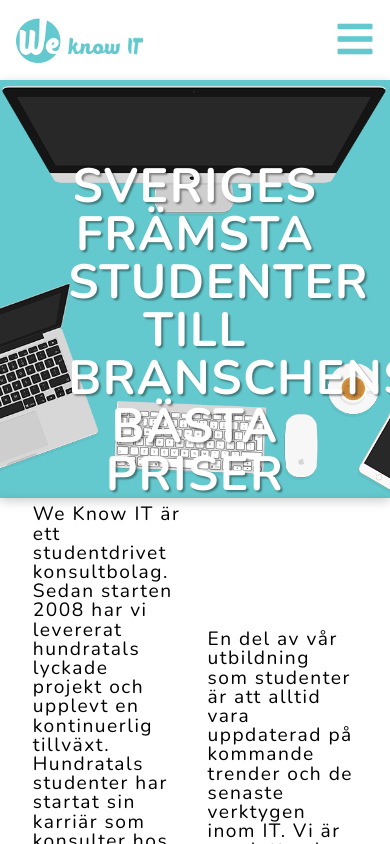
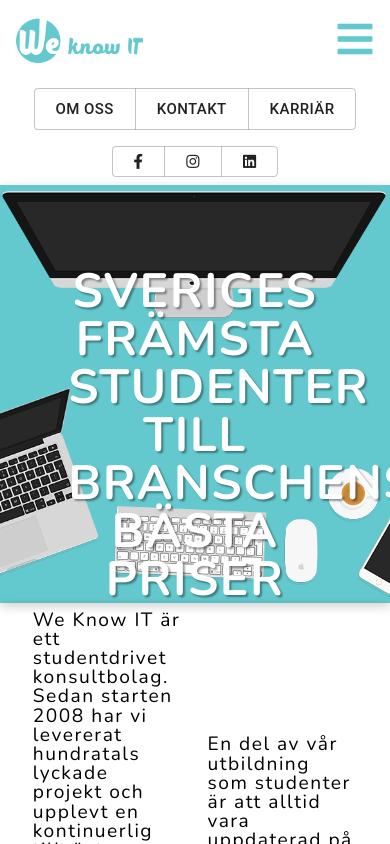
Before and after one commit to johniversen/wkit-website, a React (Create React App) app: page /about in a window 390 px wide. Both pictures are taken after a click on the element 355 px from the left and 40 px from the top of the page. Shown: the top 844 px of the page. Built offline with nearby package versions, Linux system fonts and the light colour scheme.

Commit message:
fixes for carrer contact form

```diff
--- a/src/components/ContactCareer/ContactCareer.jsx
+++ b/src/components/ContactCareer/ContactCareer.jsx
@@ -213,10 +213,12 @@ export default function ContactCareer() {
             Hur hittade du We Know IT?
           </option>
           <option value="Via Google">Via Google</option>
-          <option value="Via sociala medier">Via sociala medier</option>
-          <option value="Via en annons">Via en annons</option>
-          <option value="Via ett tips">Via ett tips</option>
-          <option value="Jag är en tidigare kund">Jag är en tidigare kund</option>
+          <option value="Via Facebook">Via Facebook</option>
+          <option value="Via andra sociala medier">Via andra sociala medier</option>
+          <option value="Via en vän">Via en vän</option>
+          <option value="Via en mässa">Via en mässa</option>
+          <option value="Via flyers på universitetet">Via flyers på universitetet</option>
+          <option value="Via information från We Know IT på en föreläsning">Via information från We Know IT på en föreläsning</option>
           <option value="På annat vis">På annat vis</option>
         </Select>
         <StyledTextArea id="message" name="message" placeholder="Personligt brev (frivilligt)" />
--- a/src/components/ContactClient/ContactClient.jsx
+++ b/src/components/ContactClient/ContactClient.jsx
@@ -5,12 +5,12 @@ import FormContainer from '../Form';
 
 const ContactClient = () => {
   const c = { ...COLORS };
-  const [toggledDiv, setCurrentDiv] = useState('default');
+
+  // Kommer användas för att toggla info-div med angivelser för vad som ska finns i meddalndet.
+  /* const [toggledDiv, setCurrentDiv] = useState('default');
 
   const setDiv = () => {
-    // const newValue = e.target.value;
-    // setCurrentDiv(newValue);
-    console.log("Changed");
+    setCurrentDiv(newValue);
   }
 
   const ToggledDiv = styled.div`
@@ -24,7 +24,7 @@ const ContactClient = () => {
   & > ul {
     margin-left: 1rem;
   }
-  `
+  ` */
 
   const StyledSection = styled.section`
   display: flex;
@@ -88,8 +88,8 @@ const ContactClient = () => {
         <StyledInfoSection href="tel:010-1510899"><i class="fas fa-phone"></i> 010 - 151 08 99</StyledInfoSection>
         <StyledInfoSection href="mailto:support@weknowit.se"><i class="fas fa-envelope"></i> support@weknowit.se</StyledInfoSection>
       </InfoContainer>
-      <FormContainer formFunction={() => setDiv()} />
-      {toggledDiv === 'Hemsida' && <ToggledDiv>
+      <FormContainer />
+      {/* {toggledDiv === 'Hemsida' && <ToggledDiv>
         <p>Försök besvara följande i ditt meddelande:</p>
         <ul>
           <li>Vad ska hemsidan användas till?</li>
@@ -104,7 +104,7 @@ const ContactClient = () => {
           <li>Vad ska applikationen innehålla?</li>
           <li>Har du idag någon inspiration för din applikation?</li>
         </ul>
-      </ToggledDiv>}
+      </ToggledDiv>} */}
     </StyledSection>
     </>
   );
--- a/src/components/Form/Form.jsx
+++ b/src/components/Form/Form.jsx
@@ -7,7 +7,7 @@ import './ContactClientStyles.css';
 
 // Detta är kontaktformuläret för kunder.
 
-const Form = (props) => {
+const Form = () => {
   const c = { ...COLORS };
 
   function sendEmail(e) {
@@ -23,6 +23,12 @@ const Form = (props) => {
 
     e.target.reset();
   }
+
+  /* const handleChange = (e) => {
+    e.preventDefault();
+    let newValue = e.target.value;
+    console.log(newValue);
+  } */
 
   const Select = styled.select`
   width: 86%;
@@ -142,7 +148,7 @@ const Form = (props) => {
           <option value="Malmö / Lund">Malmö / Lund</option>
           <option value="Annan ort">Annan ort</option>
         </Select>
-        <Select onChange = { () => props.formFunction() } id="subject" name="subject" required>
+        <Select id="subject" name="subject" required>
           <option value="" hidden>
             Ämne
           </option>
--- a/src/components/Form/index.jsx
+++ b/src/components/Form/index.jsx
@@ -1,11 +1,10 @@
 import React from 'react';
 import Form from './Form';
 
-const FormContainer = (props) => {
-  console.log(props);
+const FormContainer = () => {
   return (
     <>
-    <Form formFunction />
+    <Form />
     </>
   )
 }
--- a/src/components/Header/Header.jsx
+++ b/src/components/Header/Header.jsx
@@ -23,7 +23,7 @@ const useStyles = makeStyles(theme => ({
 const Header = (props) => {
   const classes = useStyles();
   const c = { ...COLORS };
-  const [toggledBurgerMenu, setCurrentMenu] = useState('defaul');
+  const [toggledBurgerMenu, setCurrentMenu] = useState('default');
 
   const facebookClick = () => {
     window.location.href = "https://www.facebook.com/WeKnowITswe/";
@@ -55,7 +55,7 @@ const Header = (props) => {
   }
 
   const toggleBurgerMenu = () => {
-    console.log("Fired");
+    toggledBurgerMenu === 'default' ? setCurrentMenu('burgerMenu'): setCurrentMenu('default');
   }
 
   const StyledSection = styled.section`
@@ -93,6 +93,11 @@ const Header = (props) => {
   const Burger = styled.div`
   font-size: 2.5rem;
   color: ${c.wkitBlue};
+  `
+
+  const BurgerMenu = styled.div`
+  background-color: white;
+  min-height: 5rem;
   `
 
   const HeaderImg = styled.img.attrs({
@@ -138,6 +143,22 @@ const Header = (props) => {
           <i class="fas fa-bars"></i>
         </Burger>
       </StyledMobileSection>
+      {toggledBurgerMenu === 'burgerMenu' && <BurgerMenu>
+      <div className={classes.root}>
+          <ButtonGroup size="large" aria-label="large outlined button group">
+            <Button onClick={aboutClick}>OM OSS</Button>
+            <Button href="#contact">KONTAKT</Button>
+            <Button onClick={careerClick}>KARRIÄR</Button>
+          </ButtonGroup>
+        </div>
+        <div className={classes.root}>
+          <ButtonGroup size="large" aria-label="large outlined button group">
+            <Button onClick={facebookClick}><i className="fab fa-facebook-f"></i></Button>
+            <Button onclick={instagramClick}><i className="fab fa-instagram"></i></Button>
+            <Button onClick={linkedinClick}><i className="fab fa-linkedin"></i></Button>
+          </ButtonGroup>
+        </div>
+      </BurgerMenu>}
       </>
   );
 }
```
